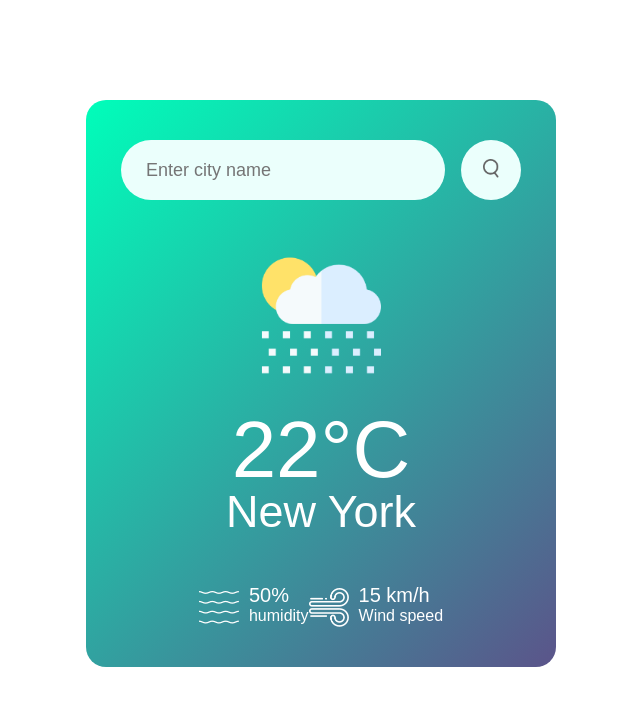
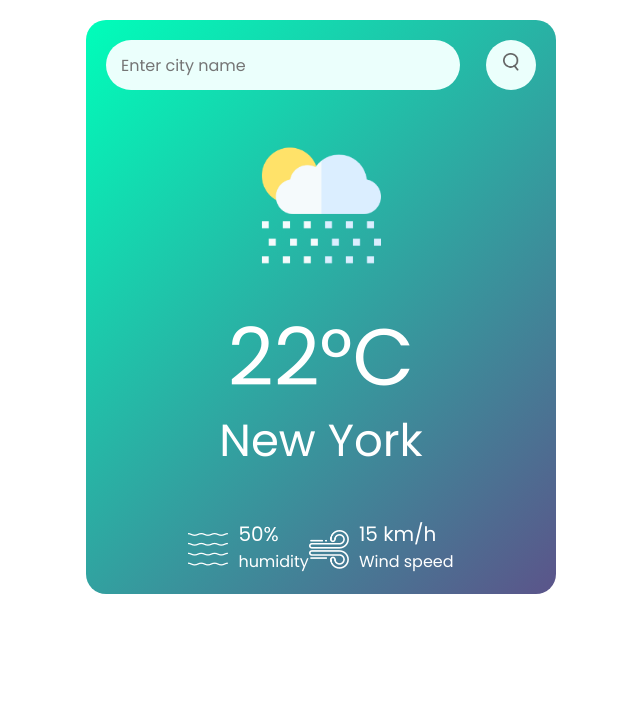
Before and after one commit to Arjunos7/weather-app, a plain HTML site: page index.html in a window 1280 px wide. Shown: the whole page, without its empty margins (319-959 px from the left). Drawn offline with Linux system fonts and the light colour scheme; no server answers.

Commit message:
changes made

```diff
--- a/index.html
+++ b/index.html
@@ -6,11 +6,13 @@
     <title>Weather App</title>
     <link rel="stylesheet" href="style.css" />
     <link rel="shortcut icon" href="img/clear.png" />
+    <link href="https://fonts.googleapis.com/css2?family=Poppins&display=swap" rel="stylesheet" />
+
   </head>
   <body>
     <div class="card">
       <div class="search">
-        <input type="text" placeholder="Enter city name" spellcheck="false" />
+        <input id="cityInput" name="city" type="text" placeholder="Enter city name" spellcheck="false" />
         <button><img src="img/search.png" alt="" /></button>
       </div>
       <div class="error">
--- a/script.js
+++ b/script.js
@@ -4,7 +4,7 @@ const searchBox=document.querySelector(".search input")
 const searchBtn=document.querySelector(".search button")
 const weatherIcon=document.querySelector(".weather-icon")
 
-async function checkWheather(city){
+async function checkWeather(city){
     const response=await fetch(apiUrl + city + `&appid=${apiKey}`);
 
     if(response.status == 404){
@@ -16,7 +16,8 @@ async function checkWheather(city){
 
         document.querySelector(".city").innerHTML=data.name;
         document.querySelector(".temp").innerHTML=Math.round(data.main.temp)+ "°C"
-        document.querySelector(".humidity").innerHTML=data.wind.speed+"km/h"
+        document.querySelector(".humidity").innerHTML = data.main.humidity + "%";
+        document.querySelector(".wind").innerHTML = data.wind.speed + " km/h";
 
         if(data.weather[0].main=="Clouds"){
             weatherIcon.src="img/clouds.png";
@@ -40,8 +41,13 @@ async function checkWheather(city){
     }
 }
 
-searchBtn.addEventListener("click",()=>{
-    checkWheather(searchBox.value);
+searchBtn.addEventListener("click", () => {
+  const city = searchBox.value.trim();
+  if (city !== "") {
+    checkWeather(city);
+  } else {
+    alert("Please enter a city name.");
+  }
 });
 
-checkWheather();
+checkWeather("kerala");
--- a/style.css
+++ b/style.css
@@ -1,23 +1,27 @@
 * {
   margin: 0;
   padding: 0;
-  font-family: "Popins", sans-serif;
+  font-family: "Poppins", sans-serif;
   box-sizing: border-box;
 }
 
 body {
   background-color: white;
+  overflow-x: hidden;
 }
+
+
 
 .card {
   width: 90%;
   max-width: 470px;
   background: linear-gradient(135deg, #00feba, #5b548a);
   color: #fff;
-  margin: 100px auto 0;
+  margin: 20px auto ;
   border-radius: 20px;
-  padding: 40px 35px;
+  padding: 20px ;
   text-align: center;
+  box-sizing: border-box;
 }
 
 .search {
@@ -25,28 +29,33 @@ body {
   display: flex;
   align-items: center;
   justify-content: space-between;
+  gap: 10px;
 }
+
+
 
 .search input {
   border: 0;
   outline: 0;
   background: #ebfffc;
   color: #555;
-  padding: 10px 25px;
-  height: 60px;
+  padding: 10px 15px;
+  height: 50px;
   border-radius: 30px;
   flex: 1;
+  flex-grow: 1;
+  min-width: 0;
   margin-right: 16px;
-  font-size: 18px;
+  font-size: 16px;
 }
 
 .search button {
-  border: 0;
+  border: none;
   outline: 0;
   background: #ebfffc;
   border-radius: 50%;
-  width: 60px;
-  height: 60px;
+  width: 50px;
+  height: 50px;
   cursor: pointer;
 }
 
```
